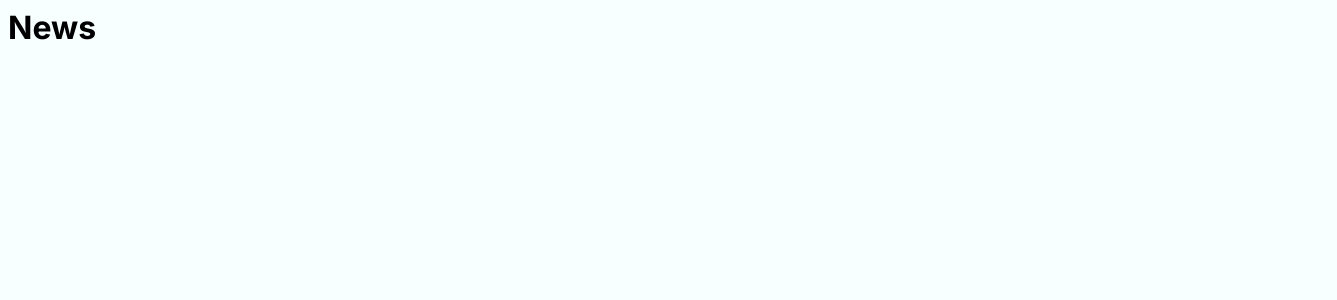
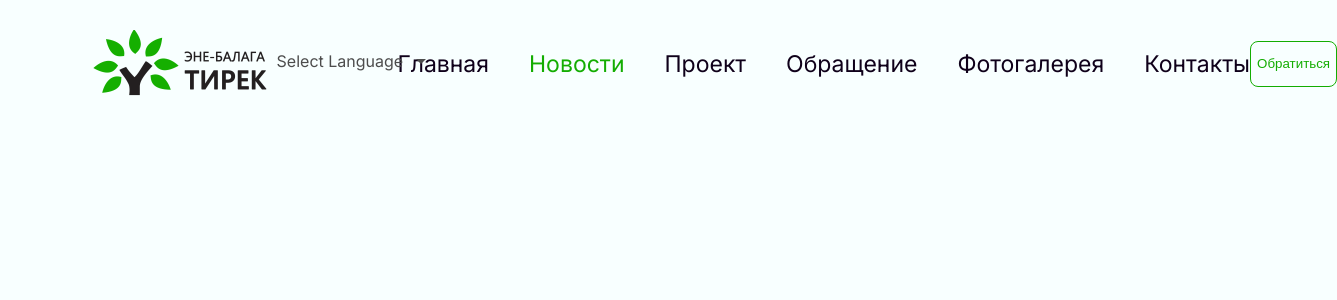
Before and after one commit to Aziretali2006/NEWS_PORTAL, a Next.js app: page /dashboard/news in a window 1280 px wide. Shown: the top 300 px of the page, 1337 px wide, since content can reach past the window. Built offline with nearby package versions, Linux system fonts and the light colour scheme.

Commit message:
I fixed the error

```diff
--- a/src/app/components/header/Header.module.scss
+++ b/src/app/components/header/Header.module.scss
@@ -32,8 +32,12 @@
       a {
         text-decoration: none;
         color: var(--text-color);
-        font-size: 22px;
+        font-size: 23px;
         font-weight: 400;
+        cursor: pointer;
+      }
+      .active {
+        color: var(--btn-and-leaves-color);
       }
     }
 
--- a/src/app/components/header/Header.tsx
+++ b/src/app/components/header/Header.tsx
@@ -1,27 +1,23 @@
 "use client"
 
 import React from 'react';
-import cls from "./Header.module.scss";
 import Image from 'next/image';
+import Container from '../container/Container';
 import ReactFlagsSelect from 'react-flags-select';
 import { HeaderList } from '@/app/utils/List';
-import Link from 'next/link';
-import { useRouter } from 'next/router';
-import Container from '../container/Container';
 import { RxHamburgerMenu } from "react-icons/rx";
 import { IoMdClose } from "react-icons/io";
 
-const Header = (item: any) => {
-  // const router = useRouter();
+import cls from "./Header.module.scss";
+
+const Header = () => {
   const savedSelected = localStorage.getItem('selectedLanguage') || '';
   const [selected, setSelected] = React.useState<string>(savedSelected);
-  const [active , setActive] = React.useState<boolean>(false)
+  const [active , setActive] = React.useState<boolean>(false);
 
   React.useEffect(() => {
-    localStorage.setItem('selectedLanguage', selected);
+      localStorage.setItem('selectedLanguage', selected);
   }, [selected]);
-
-  const classnames: string | string[] = [cls.item ,cls.active]
 
   return (
     <header className={cls.header}>
@@ -45,14 +41,13 @@ const Header = (item: any) => {
               selectButtonClassName={cls.flags_button}
             />
           </div>
-          <div className={active ? Array.isArray(classnames) ? classnames.join(' ') : classnames! : cls.item}>
+          <ul className={cls.item}>
             {HeaderList.map(item => (
-              <Link key={item.id} href={item.to}>
-                {item.title}
-                {/* <a href="" style={{color: router.pathname === item.to ? "red" : "black"}}></a> */}
-              </Link>
+              <li key={item.id} >
+                <a className={window.location.pathname === item.to ? cls.active : ''} href={item.to}>{item.title}</a>
+              </li>
             ))}
-          </div>
+          </ul>
           <button className={cls.btn}>Обратиться</button>
           <div onClick={() => setActive(!active)} className={cls.burger_el}>
             {active ? <IoMdClose size={45}/> : <RxHamburgerMenu size={45}/>}
--- a/src/app/dashboard/news/page.tsx
+++ b/src/app/dashboard/news/page.tsx
@@ -1,10 +1,14 @@
+import Container from '@/app/components/container/Container';
+import Header from '@/app/components/header/Header';
 import React from 'react'
 
 const News = () => {
   return (
-    <div>
-      <h1>News</h1>
-    </div>
+    <Container>
+      <div>
+        <Header />
+      </div>
+    </Container>
   )
 }
 
--- a/src/app/dashboard/projects/category/Category.tsx
+++ b/src/app/dashboard/projects/category/Category.tsx
@@ -2,11 +2,12 @@
 
 import React from 'react';
 import Select from 'react-select';
+import EducationComponent from '@/app/components/categoryComponents/educationComp/EducationComponent';
 import { CategoryList } from '@/app/utils/CategoryList';
-import cls from "./Category.module.scss"
 import { useAppDispatch, useAppSelector } from '@/app/hook/reduxHooks';
 import { setCategory } from '@/app/store/ProjectSlice';
-import EducationComponent from '@/app/components/categoryComponents/educationComp/EducationComponent';
+
+import cls from "./Category.module.scss"
 
 const options: { value: string; label: string }[] = CategoryList.map((item) => ({
   value: item.title,
--- a/src/app/page.tsx
+++ b/src/app/page.tsx
@@ -1,9 +1,8 @@
-"use client"
+// "use client"
 
 import Footer from './components/footer/Footer'
 import Header from './components/header/Header'
 import Main from './dashboard/main/Main'
-import cls from './page.module.scss'
 
 export default function Home() {
   return (
--- a/src/app/store/ProjectSlice.ts
+++ b/src/app/store/ProjectSlice.ts
@@ -2,7 +2,7 @@ import { createSlice } from "@reduxjs/toolkit";
 
 const initialState = {
   selectedCategory: null,
-  selectedId: null
+  selectedId: null,
 }
 
 export const ProjectSlice = createSlice({
--- a/src/app/utils/List.ts
+++ b/src/app/utils/List.ts
@@ -14,17 +14,17 @@ export const HeaderList: IHeaderList[] = [
   {
     id:3,
     title: "Проект",
-    to: "dashboard/projects"
+    to: "/dashboard/projects"
   },
   {
     id:4,
     title: "Обращение",
-    to: "dashboard/appeal",
+    to: "/dashboard/appeal",
   },
   {
     id:5,
     title: "Фотогалерея",
-    to: "dashboard/photoGallery",
+    to: "/dashboard/photoGallery",
   },
   {
     id:6,
```
Also changed, not shown: src/app/dashboard/appeal/page.tsx (added, +11 -0 lines), src/app/dashboard/contacts/page.tsx (added, +11 -0 lines), src/app/dashboard/photoGallery/page.tsx (added, +11 -0 lines).
